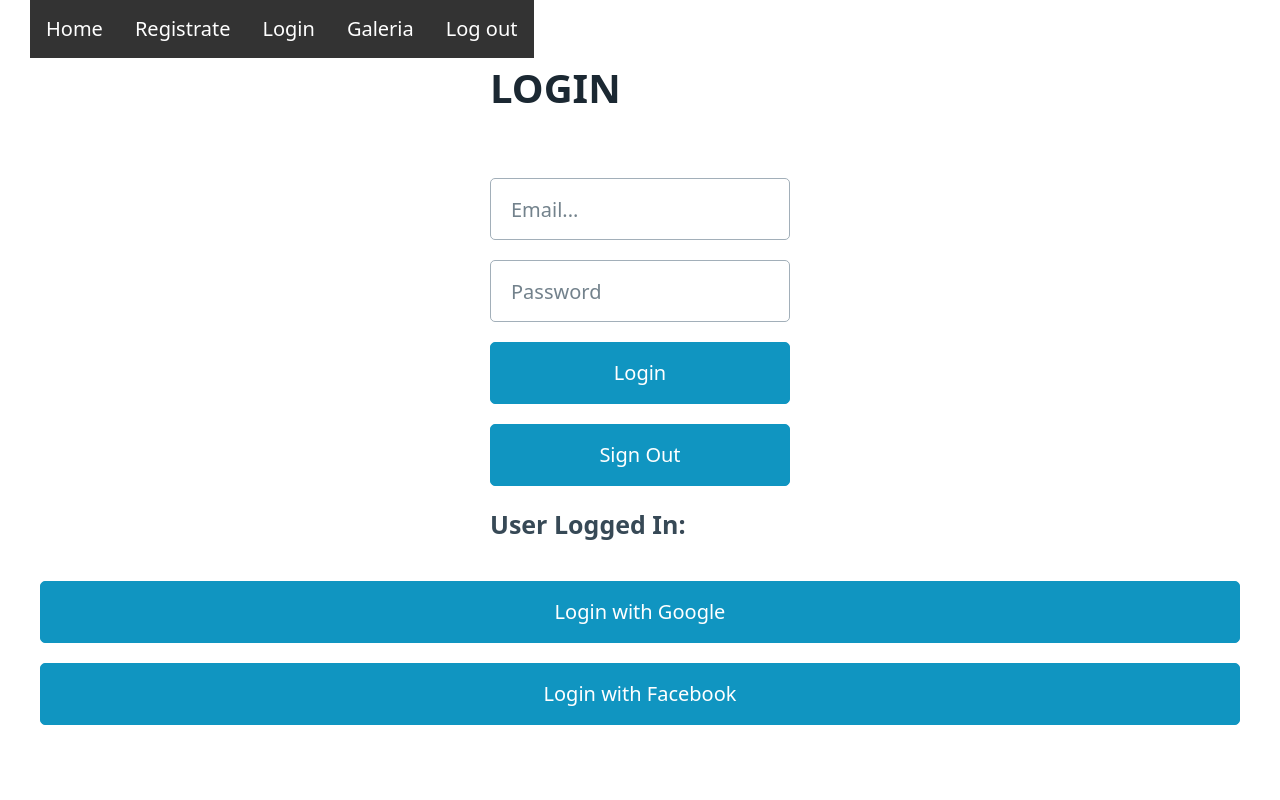
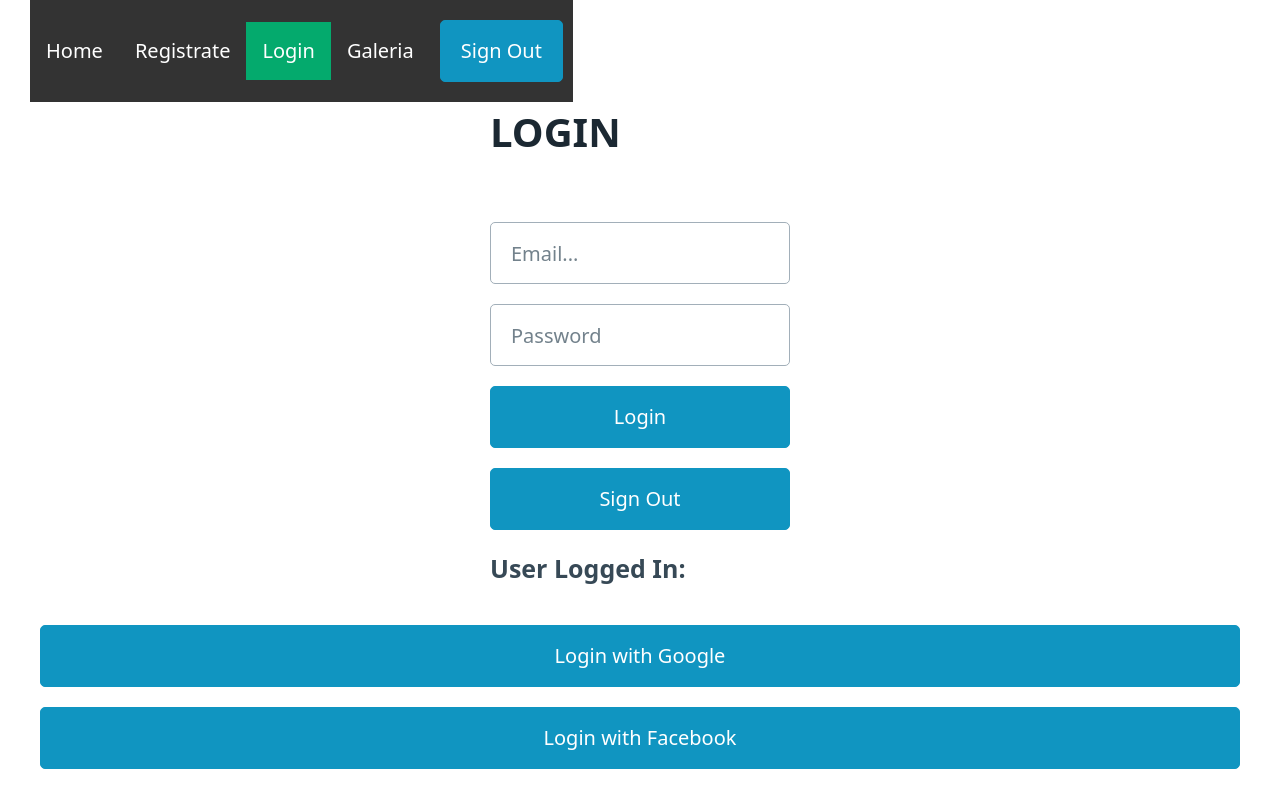
Before and after one commit to Pagarodam/app-luthier, a Next.js app: page /login in a window 1280 px wide. Built offline with nearby package versions, Linux system fonts and the light colour scheme; no server answers.

Commit message:
Nav y logout

```diff
--- a/components/login/index.js
+++ b/components/login/index.js
@@ -35,14 +35,12 @@ export function LoginMail(){
 
     const [ user, setUser ] = useState({});
 
+
     onAuthStateChanged(authentication, (currentUser) => {
         setUser(currentUser);
     })
 
-    const logout = async ()=> {
-        console.log("logout?");
-        await signOut(authentication);
-    };
+
 
     const login = async ()=> {
         try{
@@ -52,7 +50,6 @@ export function LoginMail(){
                 loginPassword
             );
             push("/about");
-            console.log(user);
         }catch(error) {
             console.log(error.message);
         }
@@ -83,7 +80,7 @@ export function LoginMail(){
                 />
                 <Button
                     style=""
-                    OnClick={ logout }
+                    onClick={ logout }
                     label="Sign Out"
                 />
                 <h4>User Logged In: </h4>
@@ -93,6 +90,9 @@ export function LoginMail(){
     )
 }
 
+export const logout = async ()=> {
+  await signOut(authentication);
+};
 
 //Facebook Login
 export function LoginFacebook(){
--- a/components/nav/index.js
+++ b/components/nav/index.js
@@ -1,31 +1,41 @@
 import styles from '../../styles/Home.module.css'
 import Link from "next/link";
+import { useRouter } from 'next/router';
+import Button from '../Button';
+import { logout } from '../login';
 
 export default function Nav(){
     const floatRight = {
         float: 'right',
     };
+
+    const router = useRouter();
+
     return (
-        <>
         <nav className={styles.nav}>
             <ul className={styles.ul}>
-                    <li>
+                <li className={router.pathname === '/'? styles.active : ''}>
                     <Link href="/"><a>Home</a></Link>
                 </li>
-                    <li>
+                <li className={router.pathname === '/register'? styles.active : ''}>
                     <Link href="/register"><a>Registrate</a></Link>
                 </li>
-                    <li>
+                <li className={router.pathname === '/login'? styles.active : ''}>
                     <Link href="/login"><a>Login</a></Link>
                 </li>
-                    <li >
+                <li className={router.pathname === '/gallery'? styles.active : ''}>
                     <Link href="/gallery"><a>Galeria</a></Link>
                 </li>
-                    <li style={floatRight}>
-                        <Link href="/gallery"><a>Log out</a></Link>
+                <a href='/'>
+                    <li >
+                        <Button
+                            style=""
+                            onClick={ logout }
+                            label="Sign Out"
+                        />
                     </li>
+                </a>
             </ul>
         </nav>
-        </>
     )
 }
--- a/pages/login/index.js
+++ b/pages/login/index.js
@@ -6,7 +6,7 @@ export default function Login(){
   return (
     <>
       <div className={styles.container}>
-        <Nav></Nav>
+        <Nav/>
         <LoginMail/>
         <LoginGoogle/>
         <LoginFacebook/>
--- a/styles/Home.module.css
+++ b/styles/Home.module.css
@@ -144,6 +144,10 @@
   background-color: #111;
 }
 
+.ul li a:hover:active {
+  background-color: #04AA6D;
+}
+
 .active {
   background-color: #04AA6D;
 }
```
Lines whose indentation alone changed are shown as unchanged.
